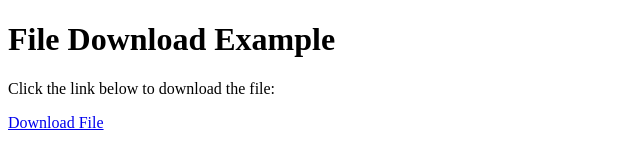
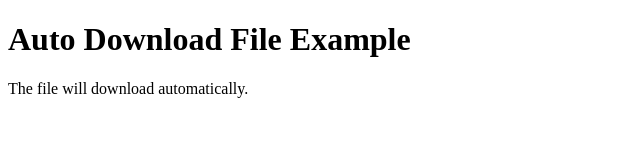
Before and after one commit to ddayaalan/file-downloader, a plain HTML site: page index.html in a window 1280 px wide. Shown: the whole page, without its empty margins (0-640 px from the left). Drawn offline with Linux system fonts and the light colour scheme.

Commit message:
Update index.html

```diff
--- a/index.html
+++ b/index.html
@@ -3,12 +3,13 @@
 <head>
     <meta charset="UTF-8">
     <meta name="viewport" content="width=device-width, initial-scale=1.0">
-    <title>Download File</title>
+    <title>Auto Download File</title>
 </head>
 <body>
-    <h1>File Download Example</h1>
-    <p>Click the link below to download the file:</p>
-    <!-- Replace 'example.txt' with your file name -->
-    <a href="https://drive.usercontent.google.com/download?id=1B6h2H-WZx5qriHk5HjosEwByW5bbDa7I&export=download&authuser=0&confirm=t&uuid=ea0f4df7-af64-47e0-8925-d0de992976eb&at=AENtkXZs6nNNc5g3qQFQnKmW6M7N:1732681931809" download="sample-text.txt">Download File</a>
+    <h1>Auto Download File Example</h1>
+    <p>The file will download automatically.</p>
+
+    <!-- Hidden iframe to trigger the download -->
+    <iframe src="sample-file.txt" style="display: none;"></iframe>
 </body>
 </html>
```
